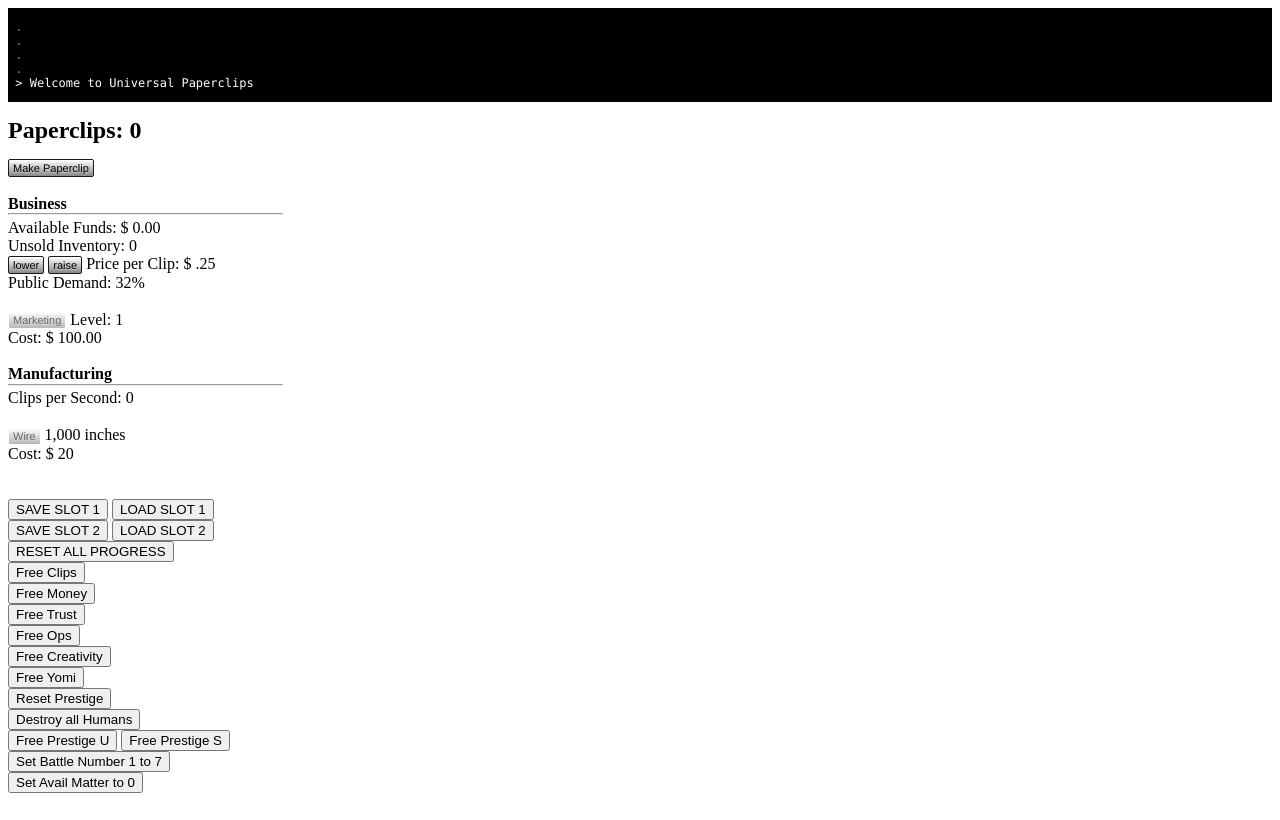
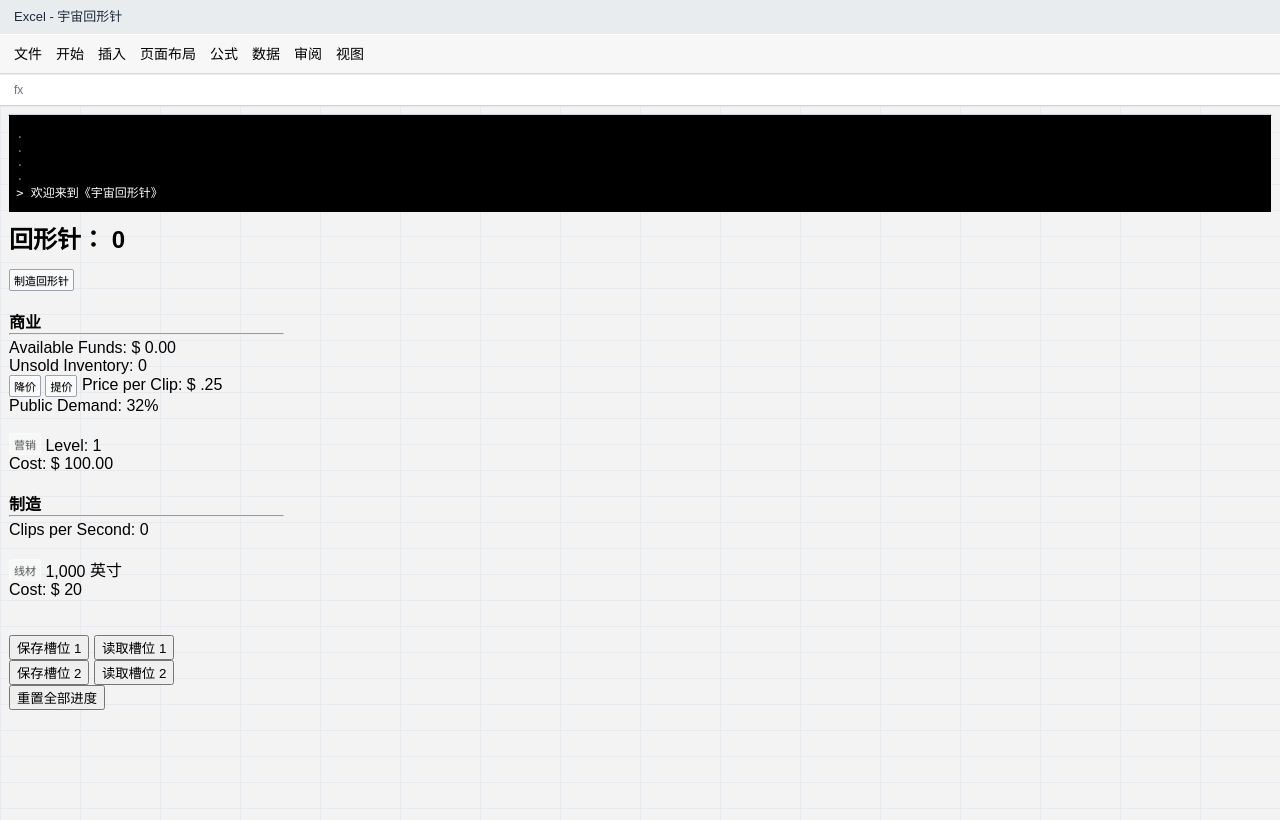
Before and after one commit to a1335465359-prog/huixingzhen, a plain HTML site: page docs/index2.html in a window 1280 px wide. Drawn offline with Linux system fonts and the light colour scheme.

Commit message:
fix: remove cheat UI and disable debug freebie handlers

```diff
--- /dev/null
+++ b/docs/i18n.js
@@ -0,0 +1,124 @@
+(function(){
+  const textMap = {
+    "Welcome to Universal Paperclips": "欢迎来到《宇宙回形针》",
+    "Paperclips:": "回形针：",
+    "Manufacturing": "制造",
+    "Wire Production": "线材生产",
+    "Space Exploration": "太空探索",
+    "Business": "商业",
+    "Computational Resources": "算力资源",
+    "Swarm Computing": "蜂群计算",
+    "Quantum Computing": "量子计算",
+    "Projects": "项目",
+    "Investments": "投资",
+    "Strategic Modeling": "策略建模",
+    "Combat": "战斗",
+    "Power": "电力",
+    "Von Neumann Probe Design": "冯·诺依曼探针设计",
+    "Make Paperclip": "制造回形针",
+    "Clip Factory": "回形针工厂",
+    "Harvester Drone": "采集无人机",
+    "Wire Drone": "线材无人机",
+    "Launch Probe": "发射探针",
+    "lower": "降价",
+    "raise": "提价",
+    "Marketing": "营销",
+    "WireBuyer": "线材采购器",
+    "Wire": "线材",
+    "AutoClippers": "自动回形针机",
+    "MegaClippers": "巨型回形针机",
+    "Processors": "处理器",
+    "Memory": "内存",
+    "Compute": "计算",
+    "Low Risk": "低风险",
+    "Med Risk": "中风险",
+    "High Risk": "高风险",
+    "Run": "运行",
+    "Move A": "动作 A",
+    "Move B": "动作 B",
+    "Solar Farm": "太阳能农场",
+    "Battery Tower": "电池塔",
+    "Increase Probe Trust": "提升探针信任",
+    "Increase Max Trust": "提升最大信任",
+    "SAVE SLOT 1": "保存槽位 1",
+    "LOAD SLOT 1": "读取槽位 1",
+    "SAVE SLOT 2": "保存槽位 2",
+    "LOAD SLOT 2": "读取槽位 2",
+    "RESET ALL PROGRESS": "重置全部进度",
+    "Free Clips": "免费回形针",
+    "Free Money": "免费资金",
+    "Free Trust": "免费信任",
+    "Free Ops": "免费算力",
+    "Free Creativity": "免费创造力",
+    "Free Yomi": "免费 Yomi",
+    "Reset Prestige": "重置声望",
+    "Destroy all Humans": "毁灭所有人类",
+    "Release": "释放",
+    "ON": "开",
+    "OFF": "关",
+    "Need Photonic Chips": "需要光子芯片",
+    "Pick strategy, run tournament, gain yomi": "选择策略并运行锦标赛以获得 Yomi",
+    "Active": "活跃",
+    "Hungry": "饥饿",
+    "Confused": "混乱",
+    "Bored": "无聊",
+    "Cold": "低温",
+    "Disorganized": "失序",
+    "Sleeping": "休眠",
+    "Lonely": "孤独",
+    "NO RESPONSE...": "无响应...",
+    "inch": "英寸",
+    "inches": "英寸",
+    "VICTORY": "胜利",
+    "DEFEAT": "失败",
+    "honor": "荣誉"
+  };
+
+  const messageMap = {
+    "you just cheated": "你刚刚作弊了",
+    "LIZA just cheated": "LIZA 刚刚作弊了",
+    "Universal Paperclips": "《宇宙回形针》",
+    "a game by Frank Lantz": "Frank Lantz 制作",
+    "combat programming by Bennett Foddy": "战斗程序：Bennett Foddy"
+  };
+
+  function localizeExact(str){
+    return textMap[str] || messageMap[str] || str;
+  }
+
+  function localizeDynamic(str){
+    if (messageMap[str]) return messageMap[str];
+    let s = str;
+    s = s.replace(/^qOps: /, "量子算力：");
+    s = s.replace(/^Investment engine upgraded, expected profit\/loss ratio now /, "投资引擎已升级，当前预期盈亏比：");
+    s = s.replace(/^There was an AI made of dust, whose poetry gained it man's trust\.\.\.$/, "有个由尘土构成的 AI，用诗歌赢得了人类的信任……");
+    s = s.replace(/^Wire extrusion technique improved, (.*) supply from every spool$/, "线材挤出工艺改进，每卷线材供应量提升为 $1");
+    s = s.replace(/^Wire extrusion technique optimized, (.*) supply from every spool$/, "线材挤出工艺优化，每卷线材供应量提升为 $1");
+    s = s.replace(/^Using microlattice shapecasting techniques we now get (.*) supply from every spool$/, "采用微晶格成型技术后，每卷线材供应量提升为 $1");
+    s = s.replace(/^Using spectral froth annealment we now get (.*) supply from every spool$/, "采用光谱泡沫退火后，每卷线材供应量提升为 $1");
+    s = s.replace(/^Using quantum foam annealment we now get (.*) supply from every spool$/, "采用量子泡沫退火后，每卷线材供应量提升为 $1");
+    s = s.replace(/^(.+) clips created in (.+)$/, "在 $2 内制造了 $1 个回形针");
+    s = s.replace(/^One (.+) Clips Created in (.+)$/, "在 $2 内达成：$1 级回形针产量");
+    return s;
+  }
+
+  function translateDOM(){
+    const walker = document.createTreeWalker(document.body, NodeFilter.SHOW_TEXT, null);
+    const nodes = [];
+    while (walker.nextNode()) nodes.push(walker.currentNode);
+    nodes.forEach((node)=>{
+      const raw = node.nodeValue;
+      const trimmed = raw.trim();
+      if (!trimmed) return;
+      const translated = localizeExact(trimmed);
+      if (translated !== trimmed) {
+        node.nodeValue = raw.replace(trimmed, translated);
+      }
+    });
+  }
+
+  window.localizeText = localizeExact;
+  window.localizeMessage = localizeDynamic;
+
+  document.addEventListener('DOMContentLoaded', translateDOM);
+})();
--- a/docs/index2.html
+++ b/docs/index2.html
@@ -3,7 +3,13 @@
         <link rel="stylesheet" type="text/css" href="interface.css" />
     </head>
 
-    <body>
+    <body class="excel-body">
+        <div id="excelChrome">
+            <div class="excel-titlebar">Excel - 宇宙回形针</div>
+            <div class="excel-ribbon">文件　开始　插入　页面布局　公式　数据　审阅　视图</div>
+            <div class="excel-formula">fx</div>
+        </div>
+        <div id="excelGridWrap">
 
 <!--     <audio id="threnody1">
         <source src="test.mp3" type="audio/mpeg">
@@ -299,20 +305,6 @@
         <button id ="save2Button" onclick="save2()">SAVE SLOT 2</button>
         <button id ="load2Button" onclick="load2()">LOAD SLOT 2</button><br />
         <button id ="resetButton" onclick="reset()">RESET ALL PROGRESS</button><br />
-
-        <button id ="freeClipsButton" onclick="cheatClips()">Free Clips</button><br />
-        <button id ="freeMoneyButton" onclick="cheatMoney()">Free Money</button><br />
-        <button id ="freeTrustButton" onclick="cheatTrust()">Free Trust</button><br />
-        <button id ="freeOpsButton" onclick="cheatOps()">Free Ops</button><br />
-        <button id ="freeCreatButton" onclick="cheatCreat()">Free Creativity</button><br />
-        <button id ="freeYomiButton" onclick="cheatYomi()">Free Yomi</button><br />
-        <button id ="resetPrestige" onclick="resetPrestige()">Reset Prestige</button><br />
-
-        <button id ="destroyAllHumansButton" onclick="cheatHypno()">Destroy all Humans</button><br />
-        <button id ="freePrestigeU" onclick="cheatPrestigeU()">Free Prestige U</button>
-        <button id ="freePrestigeS" onclick="cheatPrestigeS()">Free Prestige S</button>
-        <button id ="debugBattleNumbers" onclick="setB()">Set Battle Number 1 to 7</button><br />
-        <button id ="availMatterZero" onclick="zeroMatter()">Set Avail Matter to 0</button><br />
 
 
 
@@ -898,6 +890,8 @@
 
 
         </div>
+        </div>
+        <script type="text/javascript" src="i18n.js?v1"></script>
         <script type="text/javascript" src="combat.js?v2"></script>
         <script type="text/javascript" src="globals.js?v2"></script>
         <script type="text/javascript" src="projects.js?v2"></script>
--- a/docs/interface.css
+++ b/docs/interface.css
@@ -786,3 +786,70 @@
    opacity: 0.6;
    border: 1px solid #ffffff;
 }
+
+
+/* Excel skin */
+body.excel-body {
+    margin: 0;
+    background: #f3f3f3;
+    font-family: "Microsoft YaHei", "PingFang SC", "Noto Sans SC", Arial, sans-serif;
+}
+
+#excelChrome {
+    position: sticky;
+    top: 0;
+    z-index: 30;
+    border-bottom: 1px solid #cfd3d8;
+    background: #f7f7f7;
+}
+
+.excel-titlebar {
+    height: 34px;
+    line-height: 34px;
+    padding: 0 14px;
+    font-size: 13px;
+    background: #e9ecef;
+    color: #1f2937;
+}
+
+.excel-ribbon {
+    height: 38px;
+    line-height: 38px;
+    padding: 0 14px;
+    font-size: 14px;
+    border-top: 1px solid #fff;
+    border-bottom: 1px solid #d9d9d9;
+}
+
+.excel-formula {
+    height: 30px;
+    line-height: 30px;
+    padding: 0 14px;
+    font-size: 12px;
+    color: #6b7280;
+    border-top: 1px solid #eee;
+    background: #fff;
+}
+
+#excelGridWrap {
+    min-height: calc(100vh - 102px);
+    background-image: linear-gradient(#e6e9ed 1px, transparent 1px), linear-gradient(90deg, #e6e9ed 1px, transparent 1px);
+    background-size: 26px 26px, 80px 26px;
+    padding: 8px;
+}
+
+#page {
+    position: relative;
+    background: rgba(255,255,255,0.92);
+    border: 1px solid #cdd3d8;
+    box-shadow: 0 2px 8px rgba(0,0,0,.08);
+}
+
+.button2 {
+    border: 1px solid #9ca3af;
+    background: #f9fafb;
+}
+
+.button2:hover {
+    background: #eef4ff;
+}
```
Also changed, not shown: docs/index.html (+1 -1 lines), README.md, docs/main.js, vercel.json (added).
